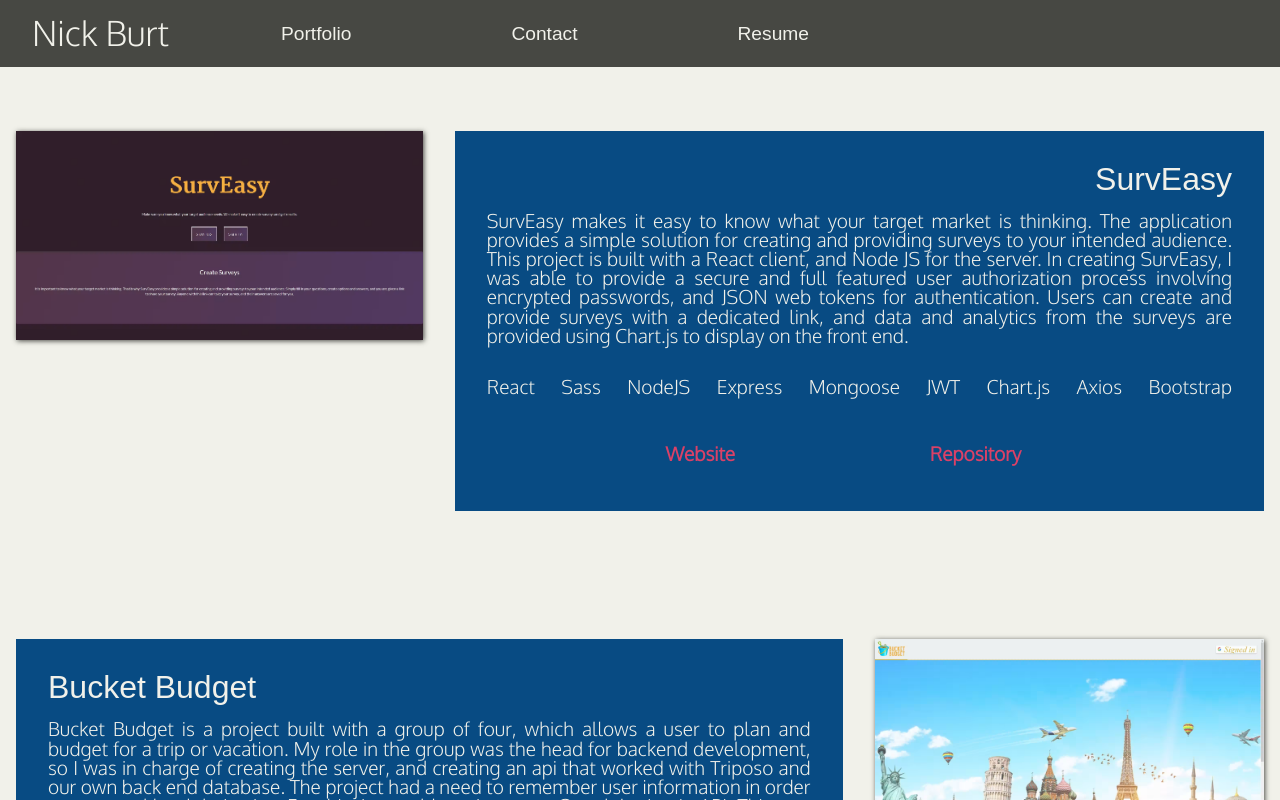
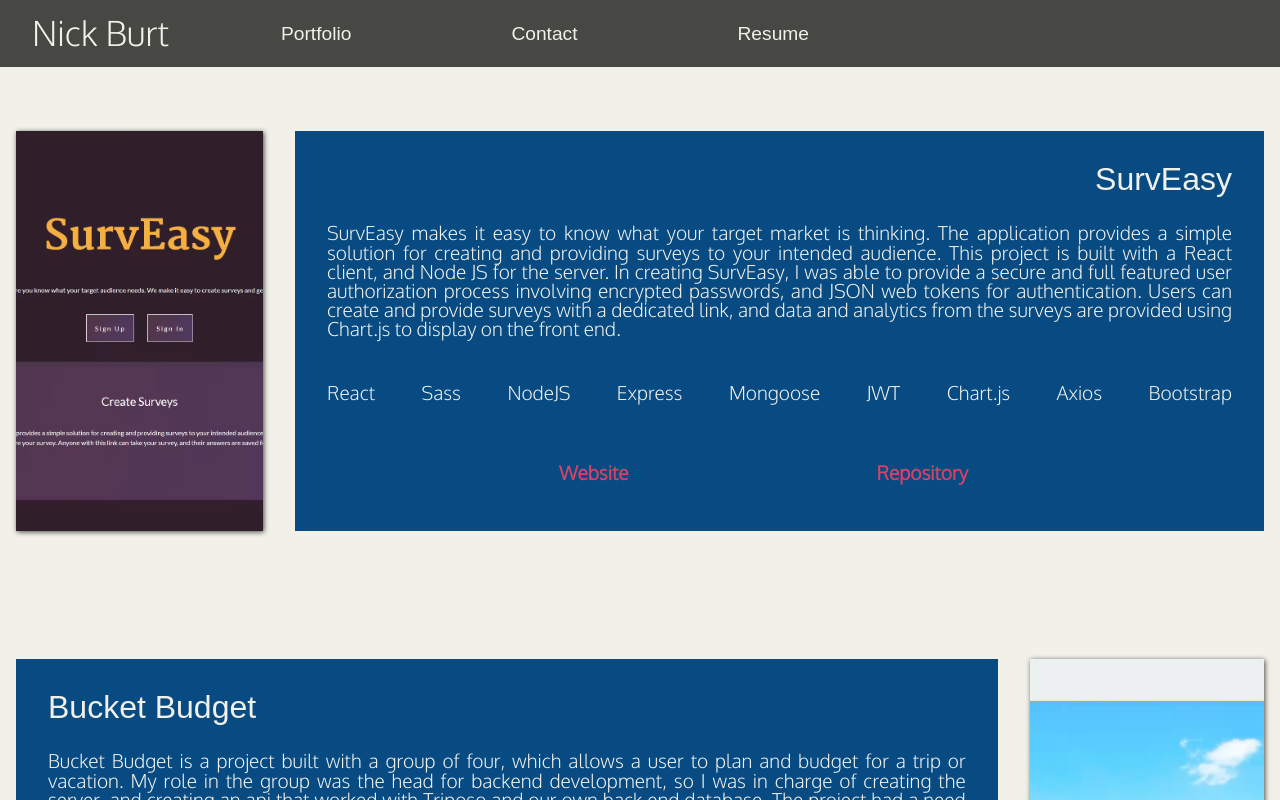
Before and after one commit to nbur4556/react-portfolio, a React (Create React App) app: page /portfolio in a window 1280 px wide. Shown: the top 800 px of the page. Built offline with nearby package versions, Linux system fonts and the light colour scheme; a web font is replaced by a local one.

Commit message:
fix: images cover parent picture element

```diff
--- a/src/stylesheets/project-preview.css
+++ b/src/stylesheets/project-preview.css
@@ -1,6 +1,7 @@
 .project{
     display: flex;
     flex-direction: row;
+    justify-content: space-between;
 }
 
 .project .textBox, .project picture{
@@ -8,13 +9,16 @@
 }
 
 .project picture{
-    width: 200%;
+    display: flex;
+    width: 100%;
+    height: 25rem;
+    box-shadow: 1px 1px 5px var(--main-dark);
 }
 
 .project img{
+    object-fit: cover;
     width: 100%;
-    max-height: 25rem;
-    box-shadow: 1px 1px 5px var(--main-dark);
+    height: auto;
 }
 
 .project .textBox{
@@ -29,7 +33,6 @@
 }
 
 .project .textBox p{
-    flex-grow: 2;
     text-align: justify;
     font-size: 1.2rem;
 }
```
